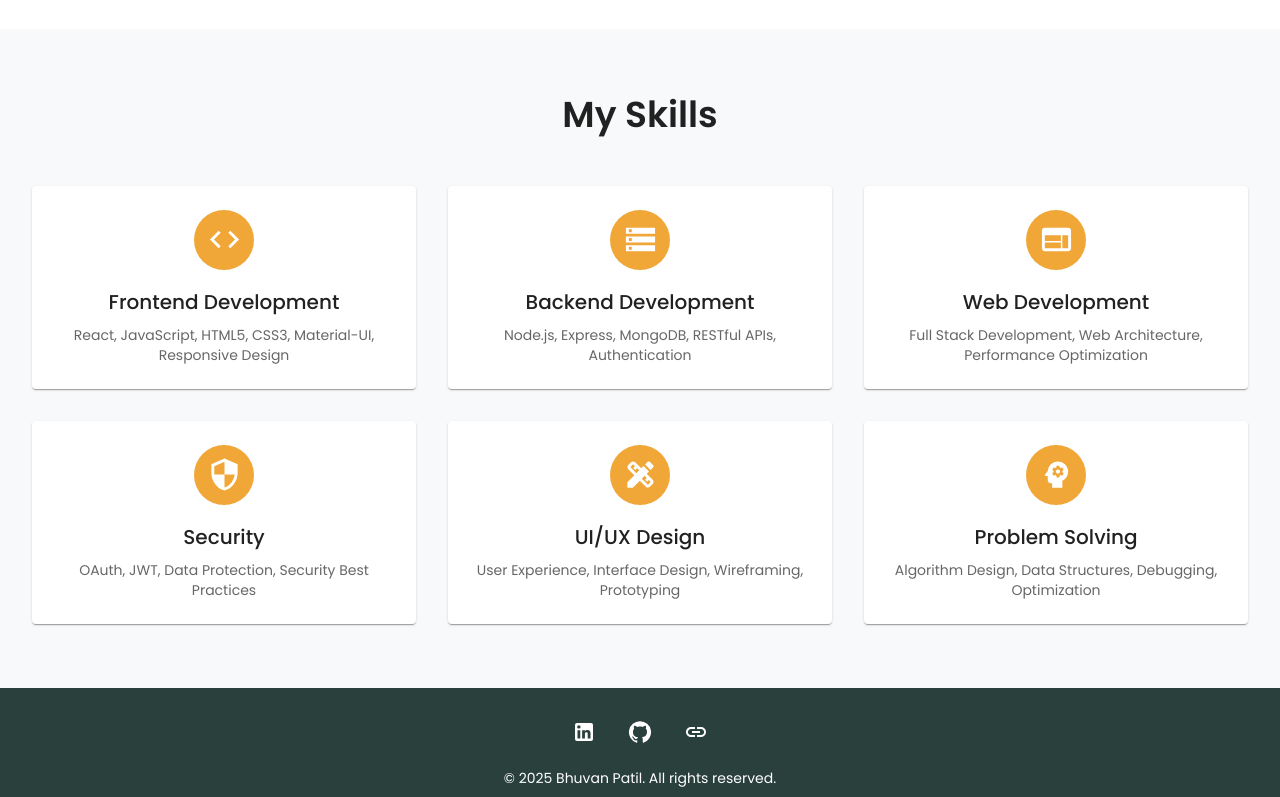
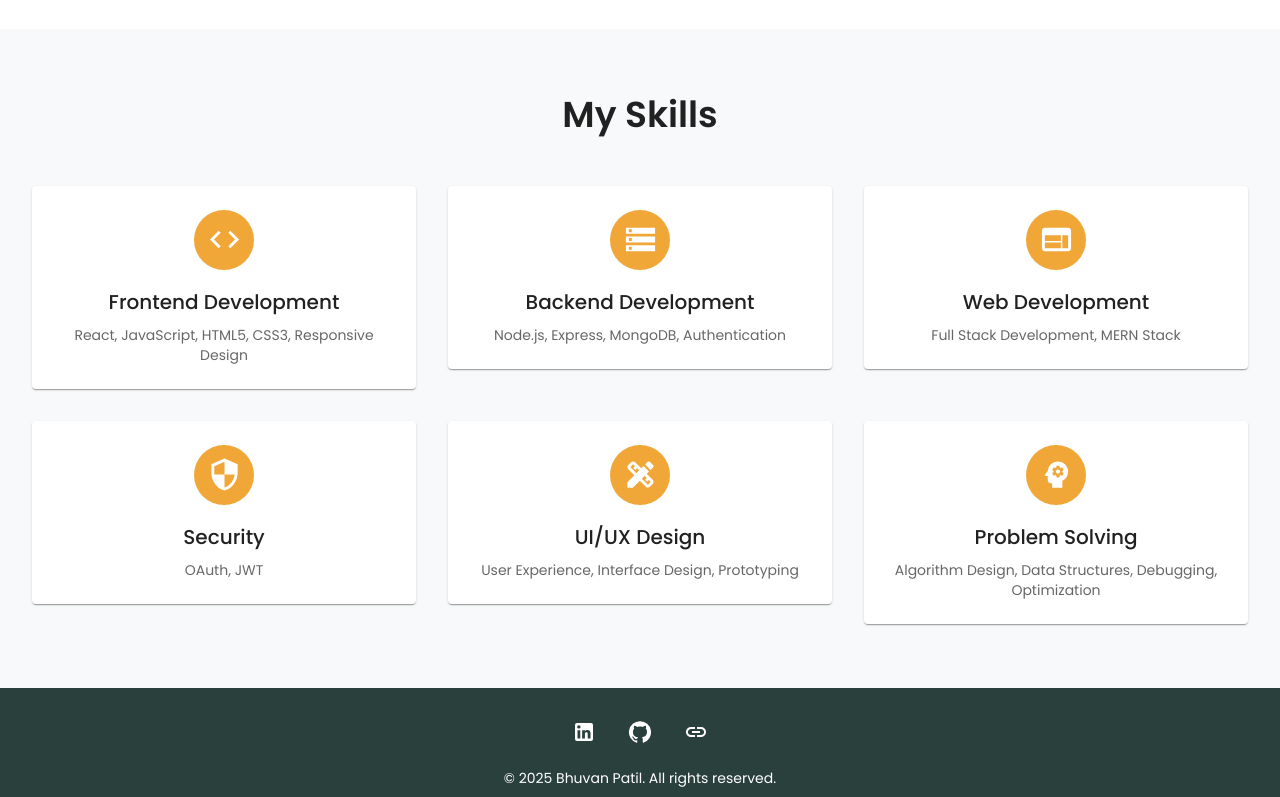
Before and after one commit to Bhuvan-Patil-24/portfolio-frontend, a React (Create React App) app: page / in a window 1280 px wide. Shown: the part 1172-1969 px from the top of the page. Built offline with nearby package versions, Linux system fonts and the light colour scheme.

Commit message:
updating the content

```diff
--- a/public/index.html
+++ b/public/index.html
@@ -16,7 +16,6 @@
     <link rel="manifest" href="%PUBLIC_URL%/manifest.json" />
   </head>
   <body>
-    <noscript>You need to enable JavaScript to run this app.</noscript>
     <div id="root"></div>
   </body>
 </html>
--- a/src/components/Hero.jsx
+++ b/src/components/Hero.jsx
@@ -453,7 +453,7 @@ function Hero() {
                     color="text.secondary"
                     sx={{ fontSize: { xs: '0.8rem', sm: '0.875rem' } }}
                   >
-                  React, JavaScript, HTML5, CSS3, Material-UI, Responsive Design
+                  React, JavaScript, HTML5, CSS3, Responsive Design
                 </Typography>
               </SkillCard>
               </motion.div>
@@ -481,7 +481,7 @@ function Hero() {
                     color="text.secondary"
                     sx={{ fontSize: { xs: '0.8rem', sm: '0.875rem' } }}
                   >
-                  Node.js, Express, MongoDB, RESTful APIs, Authentication
+                  Node.js, Express, MongoDB, Authentication
                 </Typography>
               </SkillCard>
               </motion.div>
@@ -509,7 +509,7 @@ function Hero() {
                     color="text.secondary"
                     sx={{ fontSize: { xs: '0.8rem', sm: '0.875rem' } }}
                   >
-                  Full Stack Development, Web Architecture, Performance Optimization
+                  Full Stack Development, MERN Stack
                 </Typography>
               </SkillCard>
               </motion.div>
@@ -537,7 +537,7 @@ function Hero() {
                     color="text.secondary"
                     sx={{ fontSize: { xs: '0.8rem', sm: '0.875rem' } }}
                   >
-                  OAuth, JWT, Data Protection, Security Best Practices
+                  OAuth, JWT
                 </Typography>
               </SkillCard>
               </motion.div>
@@ -565,7 +565,7 @@ function Hero() {
                     color="text.secondary"
                     sx={{ fontSize: { xs: '0.8rem', sm: '0.875rem' } }}
                   >
-                  User Experience, Interface Design, Wireframing, Prototyping
+                  User Experience, Interface Design, Prototyping
                 </Typography>
               </SkillCard>
               </motion.div>
```
